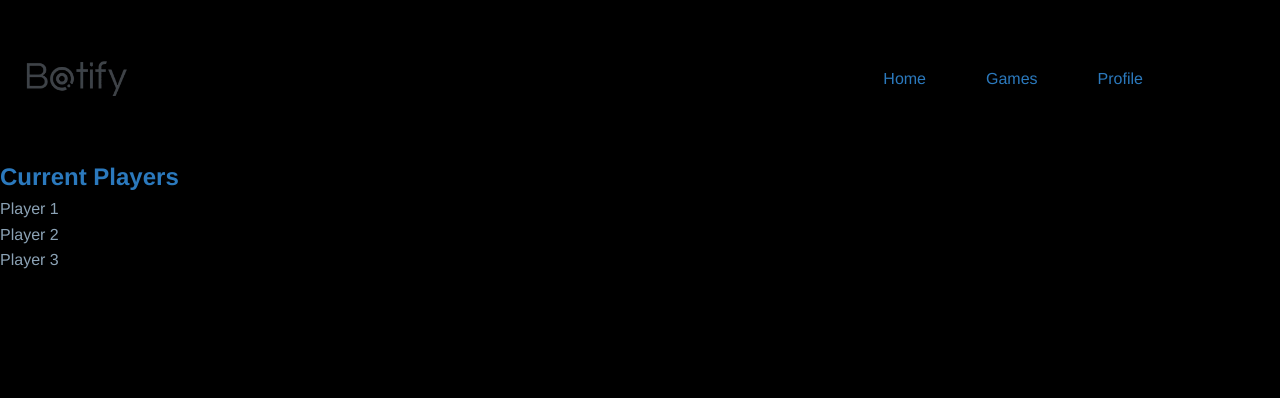
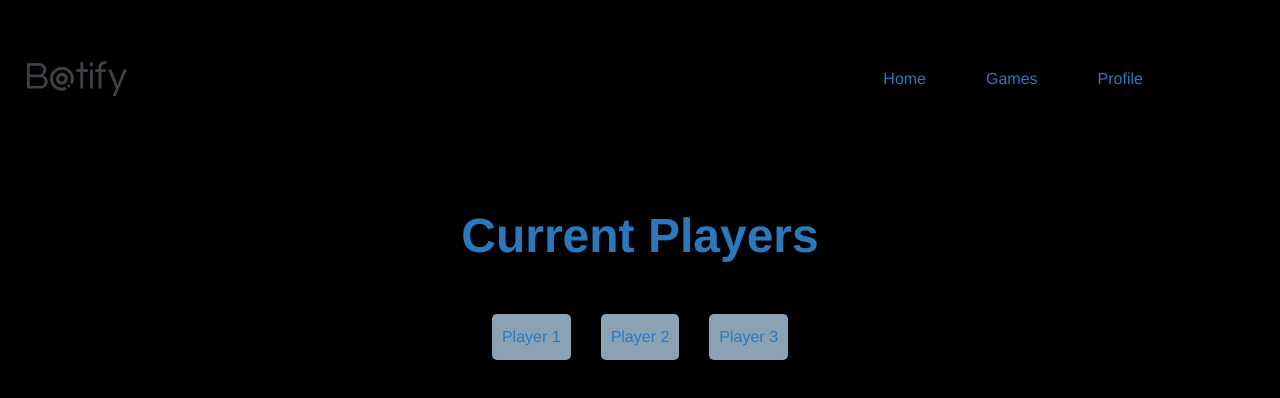
Before and after one commit to jamesql/AIChatRoom, a Next.js app in the folder React/: page /lobby_dev in a window 1280 px wide. Shown: the top 398 px of the page. Built offline with nearby package versions, Linux system fonts and the light colour scheme.

Commit message:
[react] start css on current players

```diff
--- a/React/components/CurrentPlayers.tsx
+++ b/React/components/CurrentPlayers.tsx
@@ -12,7 +12,7 @@ interface CurrentPlayersProps {
 const CurrentPlayers: React.FC<CurrentPlayersProps> = ({ players }) => {
     return (
         <div className={classes.container}>
-            <h2 className={classes.title}>Current Players</h2>
+            <h1 className={classes.title}>Current Players</h1>
             <ul className={classes.playerList}>
                 {players.map((player, index) => (
                     <li key={index} className={classes.playerItem}>
--- a/React/styles/currentplayers.module.css
+++ b/React/styles/currentplayers.module.css
@@ -0,0 +1,43 @@
+.container {
+    display: flex;
+    flex-direction: column;
+    align-items: center;
+    justify-content: center;
+    text-align: center;
+    padding: 20px;
+    gap: 10px;
+    margin: 20px;
+}
+
+.title {
+    font-size: 3rem;
+    color: var(--ucla-blue);
+    margin-bottom: 20px;
+}
+
+.playerList {
+    display: flex;
+    flex-direction: row;
+    align-items: center;
+    justify-content: center;
+    text-align: center;
+    gap: 10px;
+}
+
+.container ul {
+    list-style-type: none;
+    padding: 0;
+}
+
+.playerItem {
+    display: flex;
+    flex-direction: column;
+    align-items: center;
+    justify-content: center;
+    text-align: center;
+    padding: 10px;
+    margin: 10px;
+    border-radius: 5px;
+    background-color: var(--cadet-gray);
+    color: var(--ucla-blue);
+}
```
